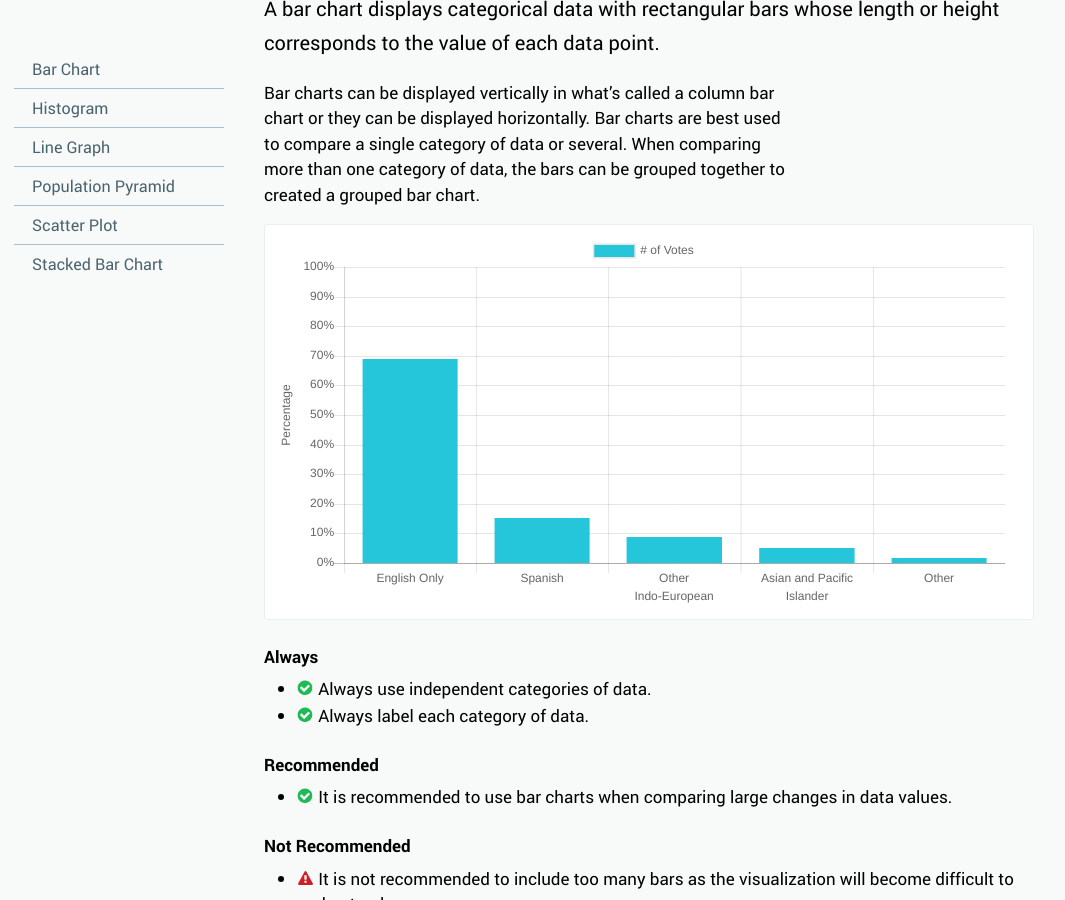
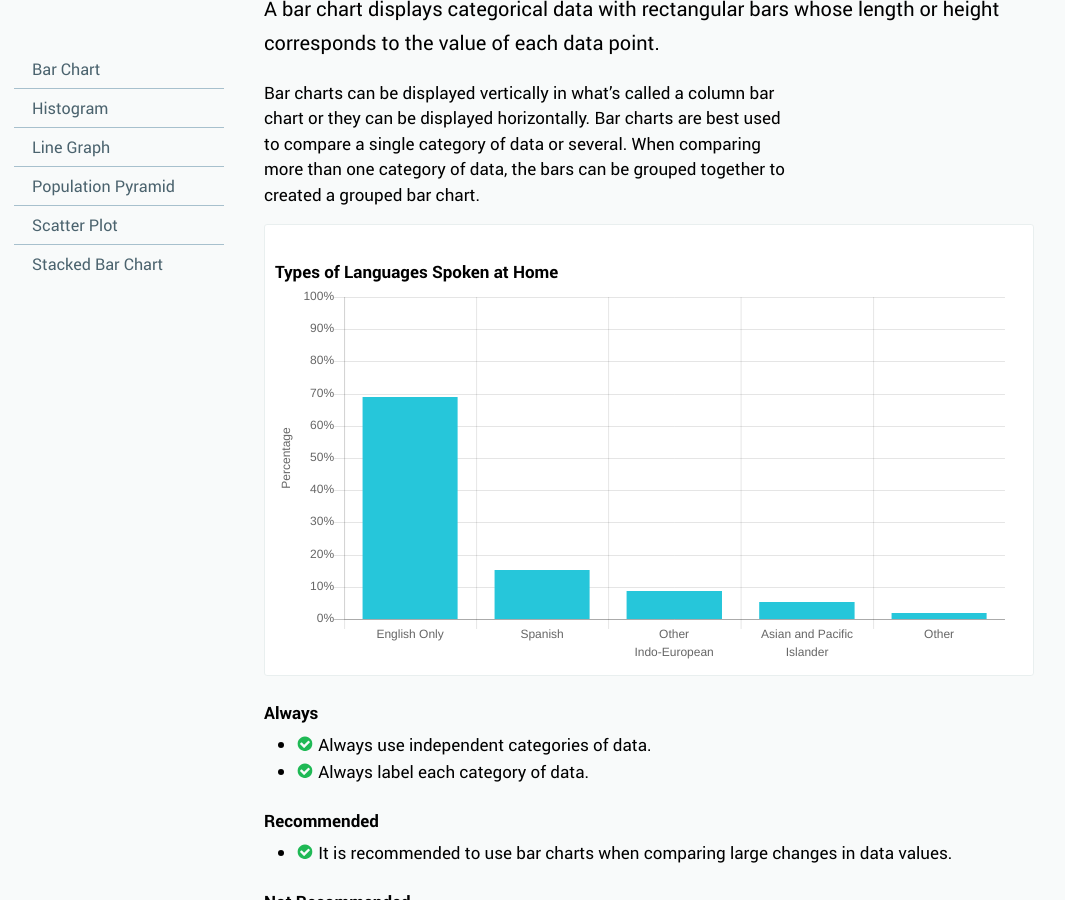
Before and after one commit to XDgov/data-design-standards, a Jekyll site: the page built from pages/visualizations/bar-chart.md, in a window 1280 px wide and 900 px high, scrolled down 331 px. Shown: the whole window, without its empty margins (16-1081 px from the left). Built offline with Jekyll 4.4.1, drawn with Linux system fonts in a browser that asks for light colours.

Commit message:
Add Title and Remove Legend from Bar Chart

```diff
--- a/assets/js/charts/bar-charts.js
+++ b/assets/js/charts/bar-charts.js
@@ -20,6 +20,9 @@
           }]
       },
       options: {
+          legend: {
+            display: false
+          },
           scales: {
               yAxes: [{
                   ticks: {
--- a/pages/visualizations/bar-chart.md
+++ b/pages/visualizations/bar-chart.md
@@ -26,5 +26,6 @@ guidance-never:
 </p>
 
 <div class="usa-chart-card">
+  <h4>Types of Languages Spoken at Home</h4>
   <canvas id="barChart"></canvas>
 </div>
```
